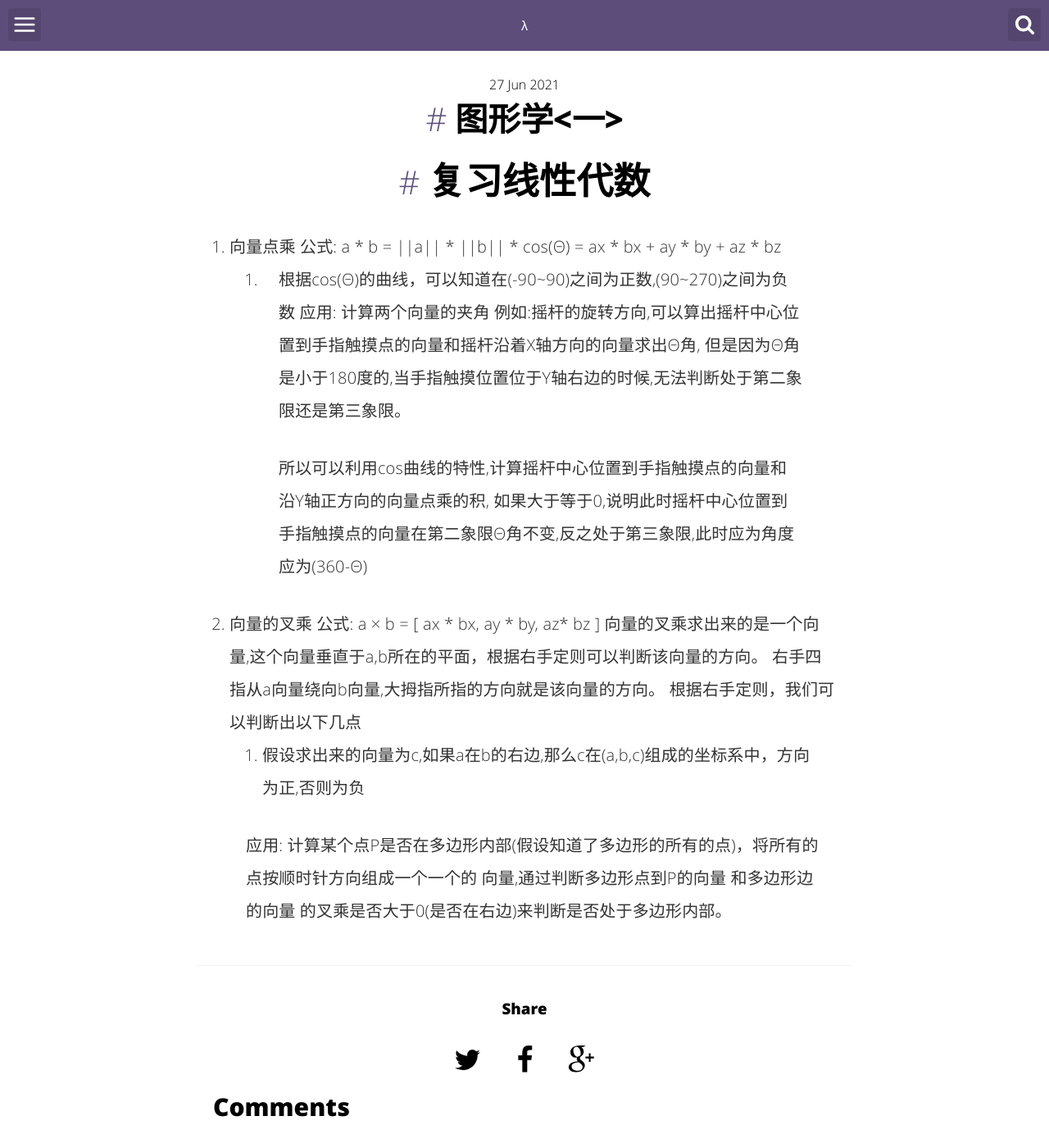
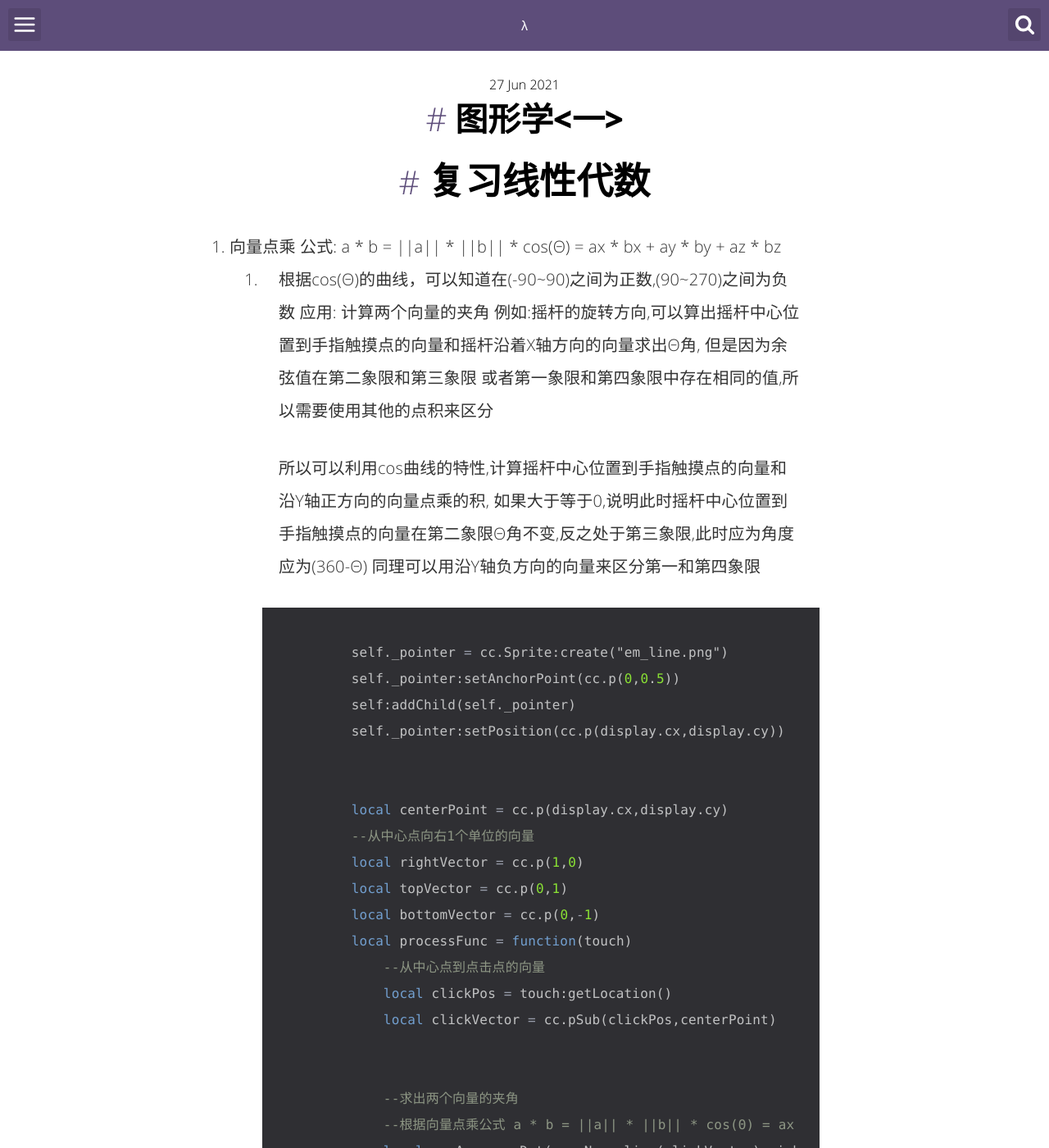
Before and after one commit to QuiQiJingFeng/fyd.github.blog, a Jekyll site: the page built from _posts/2021-06-27-00-1063.md, in a window 1280 px wide and 1400 px high. Shown: the whole window at 82% size. Built offline with Jekyll 4.4.1, drawn with Linux system fonts in a browser that asks for light colours; comment, search, counter and statistics services are not loaded; some of the changed text lies outside the part shown.

Commit message:
feat:update

````diff
--- a/_posts/2021-06-27-00-1063.md
+++ b/_posts/2021-06-27-00-1063.md
@@ -16,10 +16,80 @@ categories:
 	应用:
 		计算两个向量的夹角
 		例如:摇杆的旋转方向,可以算出摇杆中心位置到手指触摸点的向量和摇杆沿着X轴方向的向量求出Θ角,
-		但是因为Θ角是小于180度的,当手指触摸位置位于Y轴右边的时候,无法判断处于第二象限还是第三象限。
+		但是因为余弦值在第二象限和第三象限 或者第一象限和第四象限中存在相同的值,所以需要使用其他的点积来区分
 
 		所以可以利用cos曲线的特性,计算摇杆中心位置到手指触摸点的向量和沿Y轴正方向的向量点乘的积,
 		如果大于等于0,说明此时摇杆中心位置到手指触摸点的向量在第二象限Θ角不变,反之处于第三象限,此时应为角度应为(360-Θ)
+        同理可以用沿Y轴负方向的向量来区分第一和第四象限
+        ```lua
+            self._pointer = cc.Sprite:create("em_line.png")
+            self._pointer:setAnchorPoint(cc.p(0,0.5))
+            self:addChild(self._pointer)
+            self._pointer:setPosition(cc.p(display.cx,display.cy))
+
+
+            local centerPoint = cc.p(display.cx,display.cy)
+            --从中心点向右1个单位的向量
+            local rightVector = cc.p(1,0)
+            local topVector = cc.p(0,1)
+            local bottomVector = cc.p(0,-1)
+            local processFunc = function(touch)
+                --从中心点到点击点的向量
+                local clickPos = touch:getLocation()
+                local clickVector = cc.pSub(clickPos,centerPoint)
+
+
+                --求出两个向量的夹角
+                --根据向量点乘公式 a * b = ||a|| * ||b|| * cos(Θ) = ax * bx + ay * by + az * bz
+                local cosA = cc.pDot(cc.pNormalize(clickVector),rightVector)
+                local A = math.acos(cosA)
+                --根据cos(Θ)的曲线，可以知道在(-90~90)之间为正数,(90~270)之间为负数
+                --如果向量与垂直向上的向量余弦值小于0,说明在第二或者第三象限
+                A = (A/math.pi) * 180
+                --区分第二象限和第三象限
+                if cosA < 0 then
+                    print("cosA < 0")
+                    --注意此时的角度无法区分是否在第二象限或者第三象限
+                    --那么可以让中心到点击点的向量跟垂直向量求点积,如果为正,说明在第二象限,否则为第三象限
+                    --处于第三象限的话角度应该为360-Θ
+                    local cosB = cc.pDot(cc.pNormalize(clickVector),topVector)
+                    if cosB < 0 then
+                        A = 360 - A
+                    end
+                else
+                    --区分第一象限和第四象限
+                    --如果是第四象限  用360-A
+                    local cosB = cc.pDot(cc.pNormalize(clickVector),bottomVector)
+                    if cosB > 0 then
+                        A = 360 - A
+                    end
+                end
+
+                --因为cocos顺时针旋转的,所以这里需要用360 - A
+                A = 360 - A
+                self._pointer:setRotation(360-A)
+            end
+
+
+
+            local function onNodeTouchBegan(touch, event)
+                processFunc(touch)
+                return true
+            end
+
+            local function onNodeTouchMoved(touch, event)
+                processFunc(touch)
+            end
+
+
+            local listener = cc.EventListenerTouchOneByOne:create()
+            listener:setSwallowTouches(true)
+            listener:registerScriptHandler(onNodeTouchBegan, cc.Handler.EVENT_TOUCH_BEGAN)
+            listener:registerScriptHandler(onNodeTouchMoved, cc.Handler.EVENT_TOUCH_MOVED)
+            local eventDispatcher = self:getEventDispatcher()
+            eventDispatcher:addEventListenerWithSceneGraphPriority(listener, self)
+        ```
+![图片](..\assets\img\opengl\dot.png)
 
 2. 向量的叉乘
 	公式: a × b = [
````
Also changed, not shown: assets/img/opengl/dot.png (added).
